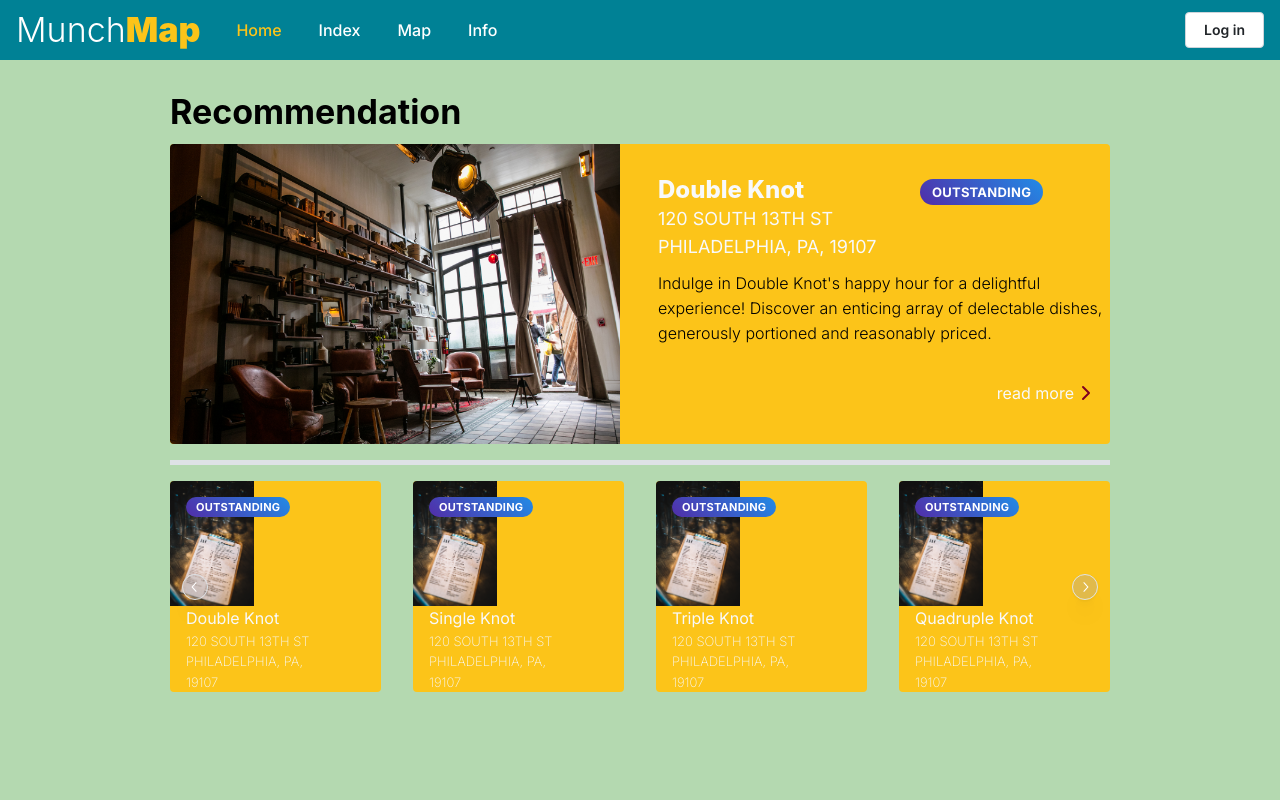
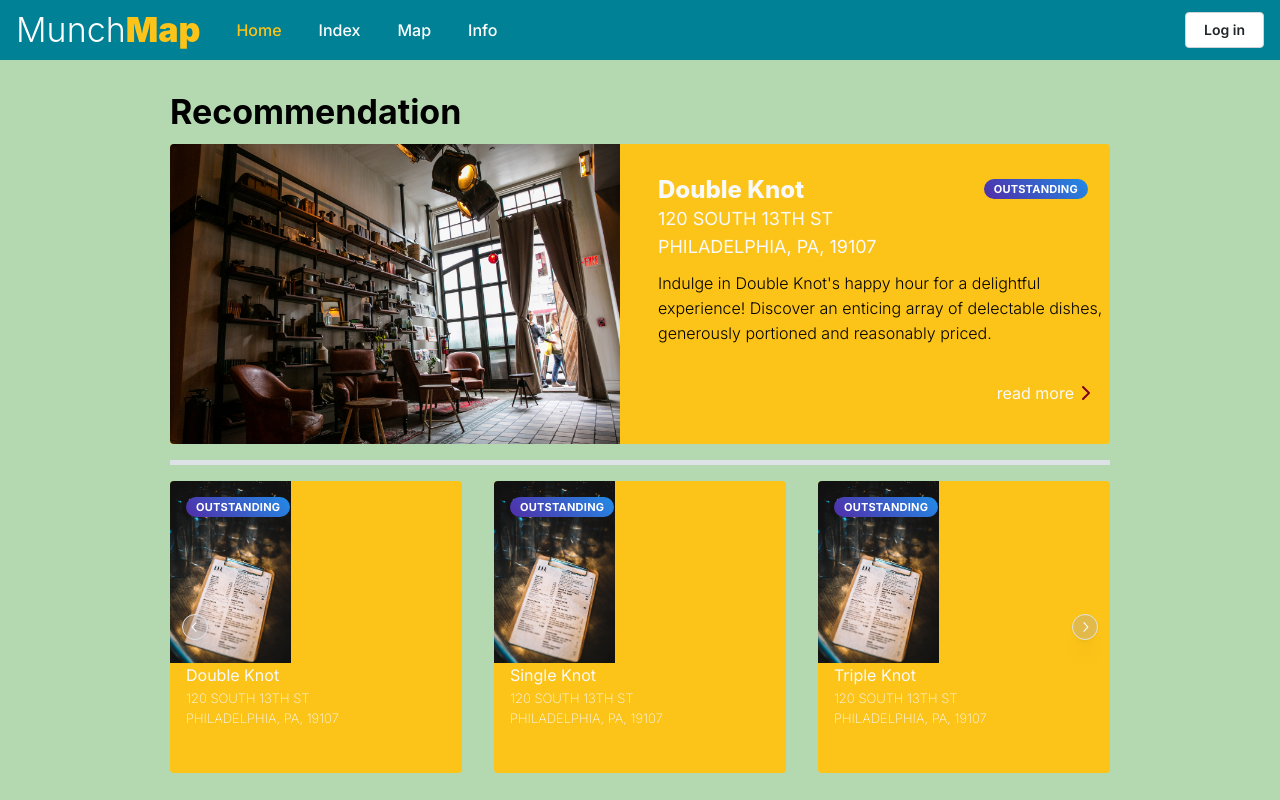
Before and after one commit to AlphaXII/MunchMap, a Next.js app in the folder munchmap-app/: page / in a window 1280 px wide. Built offline with nearby package versions, Linux system fonts and the light colour scheme.

Commit message:
added grade badge component

```diff
--- a/munchmap-app/components/Cards/BigCard.module.css
+++ b/munchmap-app/components/Cards/BigCard.module.css
@@ -68,7 +68,7 @@
 }
 
 .badge {
-  position: absolute;
+  /* position: absolute; */
   margin-top: 35px;
   margin-right: 20px;
   float: right;
--- a/munchmap-app/components/Cards/BigCard.tsx
+++ b/munchmap-app/components/Cards/BigCard.tsx
@@ -12,6 +12,7 @@ import { IconChevronRight } from "@tabler/icons-react";
 import classes from "./BigCard.module.css";
 import restPic from "../resource/doubleknot1.png";
 import { dummyDatabase } from "../resource/dummyDatabase";
+import { GradeBadge } from "../GradeBadge/GradeBadge";
 
 let property = dummyDatabase[0];
 
@@ -25,14 +26,7 @@ function fillCard(
   return (
     <>
       <Title className={classes.restName}>{storeName}</Title>
-      <Badge
-        className={classes.badge}
-        size="lg"
-        variant="gradient"
-        gradient={{ from: "#512DA8", to: "blue" }}
-      >
-        {rating}
-      </Badge>
+      <GradeBadge style={classes.badge} grade={rating} />
       <Text className={classes.restAddress}>{address}</Text>
       <Text className={classes.restAddress}>{region}</Text>
       <Text lineClamp={4} className={classes.textBox}>
--- a/munchmap-app/components/Cards/MiniCard.tsx
+++ b/munchmap-app/components/Cards/MiniCard.tsx
@@ -9,12 +9,15 @@ import {
 } from "@mantine/core";
 import classes from "./MiniCard.module.css";
 import { dataInterface } from "../resource/interfaces";
+import { GradeBadge } from "../GradeBadge/GradeBadge";
 
-
-
-export function MiniCard({restaurantData}: {restaurantData: dataInterface}) {
+export function MiniCard({
+  restaurantData,
+}: {
+  restaurantData: dataInterface;
+}) {
   return (
-    <Card h="100%" w="100%" className={classes.card}>
+    <Card w="100%" className={classes.card}>
       <CardSection className={classes.section}>
         <Image
           src={restaurantData.image.src}
@@ -22,13 +25,7 @@ export function MiniCard({restaurantData}: {restaurantData: dataInterface}) {
           className={classes.image}
         />
       </CardSection>
-      <Badge
-        className={classes.badge}
-        variant="gradient"
-        gradient={{ from: "#512DA8", to: "blue" }}
-      >
-        {restaurantData.rating}
-      </Badge>
+      <GradeBadge style={classes.badge} grade={restaurantData.rating} />
       <Group className={classes.group}>
         <Box className={classes.header}>
           {restaurantData.storeName}
--- a/munchmap-app/components/Carousel/Carousel.tsx
+++ b/munchmap-app/components/Carousel/Carousel.tsx
@@ -12,8 +12,8 @@ export function CardsCarousel({data}: {data: dataInterface[]}) {
   ))
   return (
     <Carousel
-      slideSize={{ base: "100%", sm: "25%" }}
-      slideGap={{ base: rem(4), sm: "xl" }}
+      slideSize="33.33%"
+      slideGap="xl"
       align="start"
       loop
       slidesToScroll={1}
--- /dev/null
+++ b/munchmap-app/components/GradeBadge/GradeBadge.tsx
@@ -0,0 +1,35 @@
+import { Badge } from "@mantine/core";
+
+export function GradeBadge({ grade, style }: { grade: string; style: any }) {
+  const color =
+    grade === "5"
+      ? "blue"
+      : grade === "4"
+      ? "indigo"
+      : grade === "3"
+      ? "violet"
+      : grade === "2"
+      ? "pink"
+      : "red";
+  const rating =
+    grade === "5"
+      ? "outstanding"
+      : grade === "4"
+      ? "great"
+      : grade === "3"
+      ? "okay"
+      : grade === "2"
+      ? "meh"
+      : "bad";
+  return (
+    <>
+      <Badge
+        className={style}
+        variant="gradient"
+        gradient={{ from: "#512DA8", to: color }}
+      >
+        {rating}
+      </Badge>
+    </>
+  );
+}
--- a/munchmap-app/components/resource/dummyDatabase.ts
+++ b/munchmap-app/components/resource/dummyDatabase.ts
@@ -6,7 +6,7 @@ export const dummyDatabase = [
     storeName: "Double Knot",
     address: "120 SOUTH 13TH ST",
     region: "PHILADELPHIA, PA, 19107",
-    rating: "outstanding",
+    rating: "5",
     description:
       "Indulge in Double Knot's happy hour for a delightful experience! Discover an enticing array of delectable dishes, generously portioned and reasonably priced.",
   },
@@ -15,7 +15,7 @@ export const dummyDatabase = [
     storeName: "Single Knot",
     address: "120 SOUTH 13TH ST",
     region: "PHILADELPHIA, PA, 19107",
-    rating: "outstanding",
+    rating: "5",
     description:
       "Indulge in Double Knot's happy hour for a delightful experience! Discover an enticing array of delectable dishes, generously portioned and reasonably priced.",
   },
@@ -24,7 +24,7 @@ export const dummyDatabase = [
     storeName: "Triple Knot",
     address: "120 SOUTH 13TH ST",
     region: "PHILADELPHIA, PA, 19107",
-    rating: "outstanding",
+    rating: "5",
     description:
       "Indulge in Double Knot's happy hour for a delightful experience! Discover an enticing array of delectable dishes, generously portioned and reasonably priced.",
   },
@@ -33,7 +33,7 @@ export const dummyDatabase = [
     storeName: "Quadruple Knot",
     address: "120 SOUTH 13TH ST",
     region: "PHILADELPHIA, PA, 19107",
-    rating: "outstanding",
+    rating: "5",
     description:
       "Indulge in Double Knot's happy hour for a delightful experience! Discover an enticing array of delectable dishes, generously portioned and reasonably priced.",
   },
@@ -42,7 +42,7 @@ export const dummyDatabase = [
     storeName: "Quintuple Knot",
     address: "120 SOUTH 13TH ST",
     region: "PHILADELPHIA, PA, 19107",
-    rating: "outstanding",
+    rating: "5",
     description:
       "Indulge in Double Knot's happy hour for a delightful experience! Discover an enticing array of delectable dishes, generously portioned and reasonably priced.",
   },
@@ -51,7 +51,7 @@ export const dummyDatabase = [
     storeName: "Sextuple Knot",
     address: "120 SOUTH 13TH ST",
     region: "PHILADELPHIA, PA, 19107",
-    rating: "outstanding",
+    rating: "5",
     description:
       "Indulge in Double Knot's happy hour for a delightful experience! Discover an enticing array of delectable dishes, generously portioned and reasonably priced.",
   },
@@ -60,7 +60,7 @@ export const dummyDatabase = [
     storeName: "Septuple Knot",
     address: "120 SOUTH 13TH ST",
     region: "PHILADELPHIA, PA, 19107",
-    rating: "outstanding",
+    rating: "5",
     description:
       "Indulge in Double Knot's happy hour for a delightful experience! Discover an enticing array of delectable dishes, generously portioned and reasonably priced.",
   },
@@ -69,7 +69,7 @@ export const dummyDatabase = [
     storeName: "Octuple Knot",
     address: "120 SOUTH 13TH ST",
     region: "PHILADELPHIA, PA, 19107",
-    rating: "outstanding",
+    rating: "5",
     description:
       "Indulge in Double Knot's happy hour for a delightful experience! Discover an enticing array of delectable dishes, generously portioned and reasonably priced.",
   },
@@ -78,7 +78,7 @@ export const dummyDatabase = [
     storeName: "Nonuple Knot",
     address: "120 SOUTH 13TH ST",
     region: "PHILADELPHIA, PA, 19107",
-    rating: "outstanding",
+    rating: "5",
     description:
       "Indulge in Double Knot's happy hour for a delightful experience! Discover an enticing array of delectable dishes, generously portioned and reasonably priced.",
   },
```
